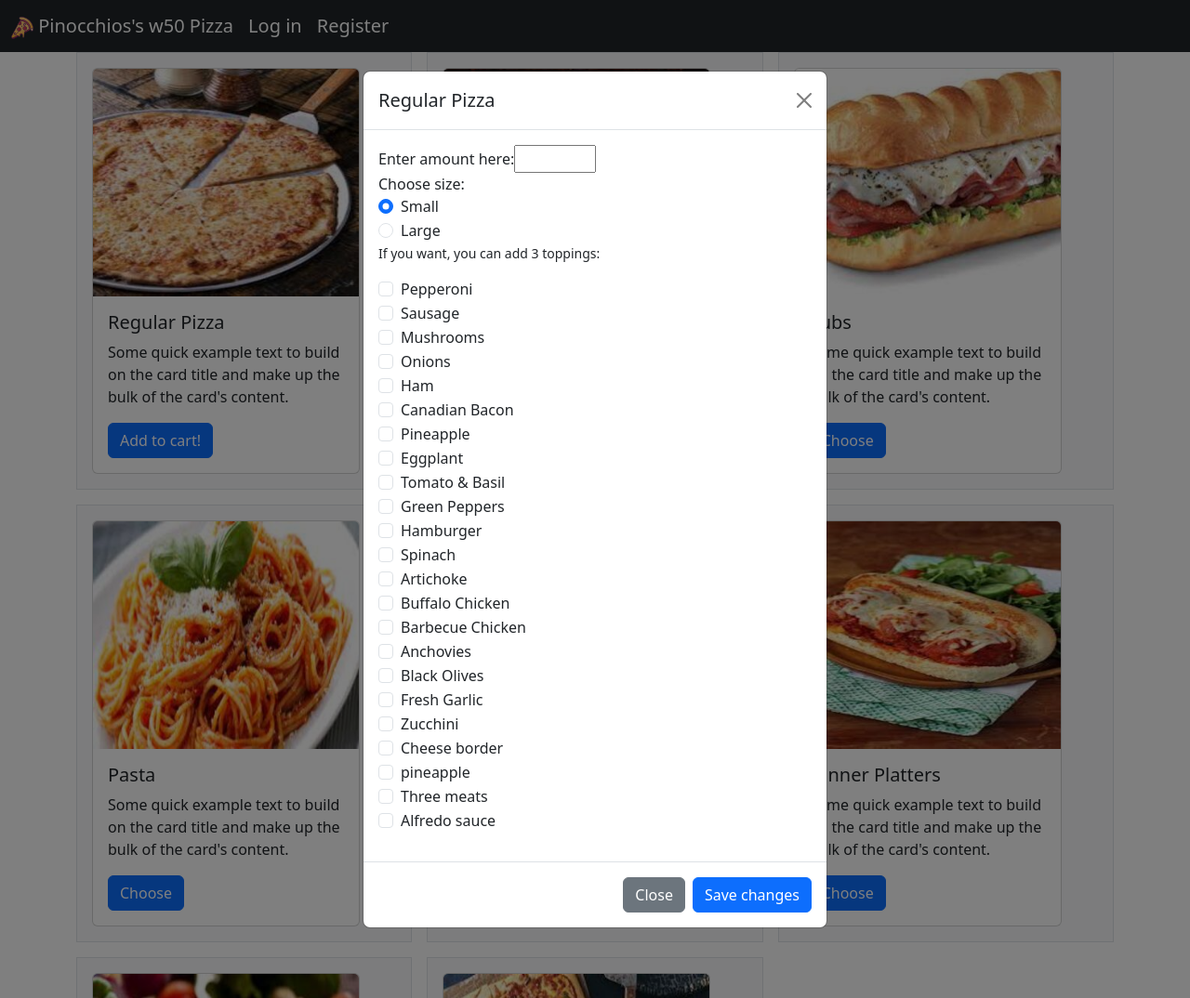
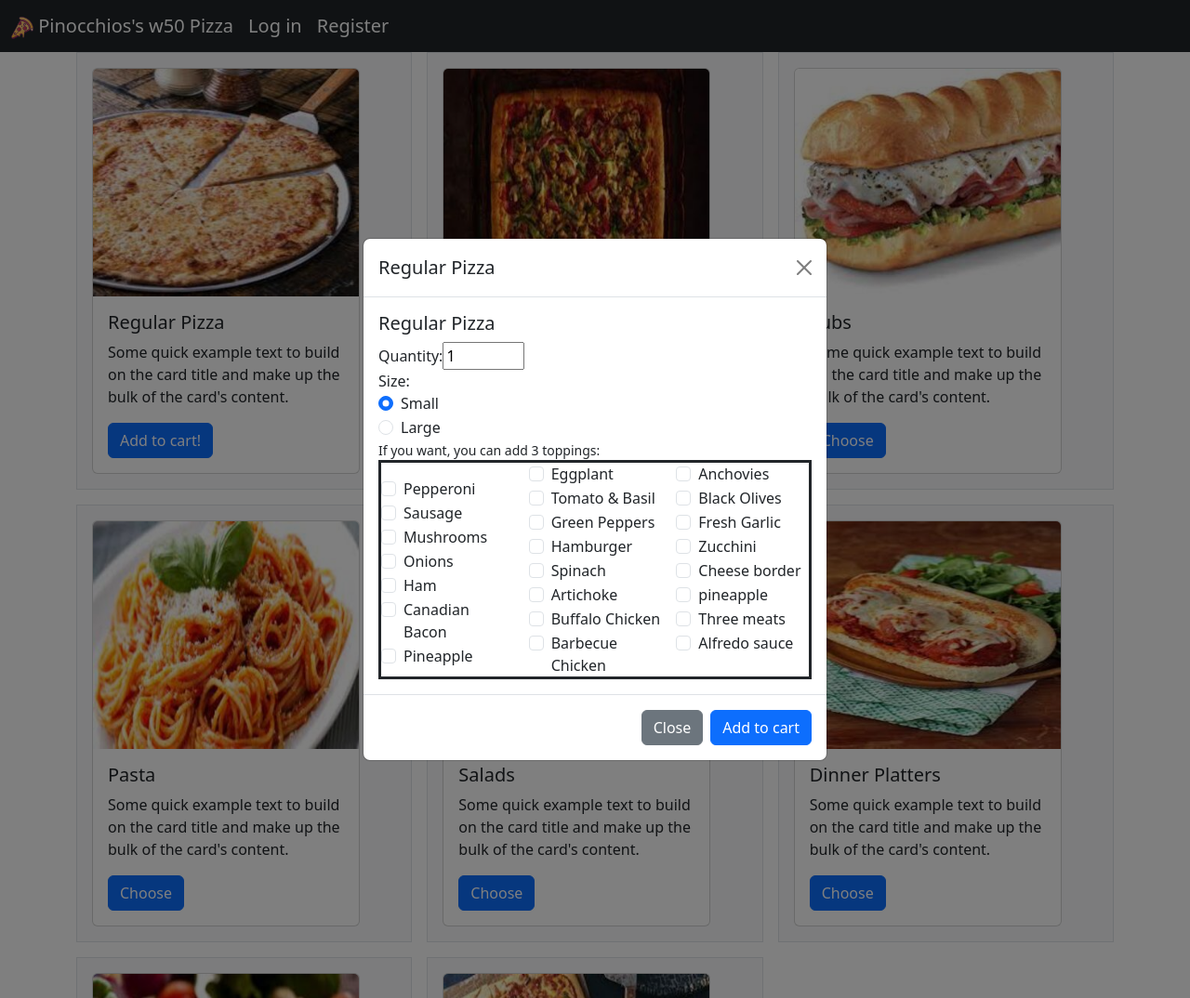
Before and after one commit to MiltonVilchez/cs50w-project3, a Django app: page /menu in a window 1280 px wide, after a click on "Add to cart!". Shown: the whole page at 93% size. Run offline with Django 3.2, Linux system fonts and the light colour scheme; data comes from the database, SQL or seed files in the repository; both versions use the stored data as it was after the commit; some libraries are stand-ins or nearby versions.

Commit message:
No se porque putas no me carga el js cada vez que lo modifico

```diff
--- a/orders/templates/orders/menu.html
+++ b/orders/templates/orders/menu.html
@@ -60,7 +60,8 @@
           <img src="{% static 'images/regularPizza.jpg' %}" class="card-img-top" alt="RegularPizza.png">
           <div class="card-body">
             <h5 class="card-title">Regular Pizza</h5>
-            <p class="card-text">Some quick example text to build on the card title and make up the bulk of the card's
+            <p class="card-text">Some quick example text to build on the card title and make up the bulk of the
+              card's
               content.</p>
             <button class="btn btn-primary" data-bs-toggle="modal" data-bs-target="#exampleModal"
               data-whatever="Regular Pizza">Add to cart!</button>
@@ -75,7 +76,8 @@
           <img src="{% static 'images/SicilianPizza.jpg' %}" class="card-img-top" alt="SicilianPizza.png">
           <div class="card-body">
             <h5 class="card-title">Sicilian Pizza</h5>
-            <p class="card-text">Some quick example text to build on the card title and make up the bulk of the card's
+            <p class="card-text">Some quick example text to build on the card title and make up the bulk of the
+              card's
               content.</p>
             <button class="btn btn-primary" data-bs-toggle="modal" data-bs-target="#exampleModal"
               data-whatever="Sicilian Pizza">Add to cart!</button>
@@ -180,9 +182,10 @@
           <button type="button" class="btn-close" data-bs-dismiss="modal" aria-label="Close"></button>
         </div>
         <div class="modal-body">
-          <label>Enter amount here: </label><input type="number" width="auto" min="1" max="15" name="PCantidad"
-            id="Pcantidad">
-          <br><label>Choose size: </label>
+          <h5 class="otherTitle" id="exampleModalLabel">title</h5>
+          <label>Quantity: </label><input type="number" value="1" width="auto" min="1" max="15"
+            name="PCantidad" id="Pcantidad">
+          <br><label>Size: </label>
           <div class="form-check">
             <input class="form-check-input" type="radio" name="Radios" id="Radios1" value="Small" checked>
             <label class="form-check-label" for="exampleRadios1">
@@ -197,10 +200,11 @@
           </div>
           <small>If you want, you can add 3 toppings:</small>
           <!-- Aqui el for de los toppings -->
+          <div style="column-count: 3; border:solid">
             <p id="pbody">
               {% for top in Toppings %}
             <div class="form-check">
-                <input class="form-check-input" type="checkbox" value="{{top}}" id="flexCheckChecked">
+              <input class="form-check-input" type="checkbox" value="{{top}}" id="opciones" onchange="Desabilita(this)">
               <label class="form-check-label" for="flexCheckChecked">
                 {{top}}
               </label>
@@ -208,9 +212,10 @@
             {% endfor %}
             </p>
           </div>
+        </div>
         <div class="modal-footer">
           <button type="button" class="btn btn-secondary" data-bs-dismiss="modal">Close</button>
-          <button type="button" class="btn btn-primary">Save changes</button>
+          <button type="button" class="btn btn-primary">Add to cart</button>
         </div>
       </div>
     </div>
--- a/static/code/coding.js
+++ b/static/code/coding.js
@@ -1,8 +1,21 @@
 var modal = document.getElementById("exampleModal");
-    console.log(modal);
-    modal.addEventListener('show.bs.modal', function (event) {
-        var button = event.relatedTarget;
-        console.log(button);
-        var recipient = button.getAttribute('data-whatever');
-        modal.querySelector(".modal-title").innerHTML = recipient;
-    })
+modal.addEventListener('show.bs.modal', function (event) {
+    var button = event.relatedTarget;
+    var recipient = button.getAttribute('data-whatever');
+    modal.querySelector(".modal-title").innerHTML = recipient;
+    modal.querySelector(".otherTitle").innerHTML = recipient;
+});
+
+function Desabilita(esto) {
+    var numcheckbox = 0;
+    if (esto.checked) {
+      if (numcheckbox >= 3) {
+        esto.checked = false;
+        alert("Son solo 3 Toppings");
+      } else {
+        numcheckbox++;
+      }
+    } else {
+      numcheckbox--;
+    }
+  }
```
Also changed, not shown: db.sqlite3. Lines whose indentation alone changed are shown as unchanged.
